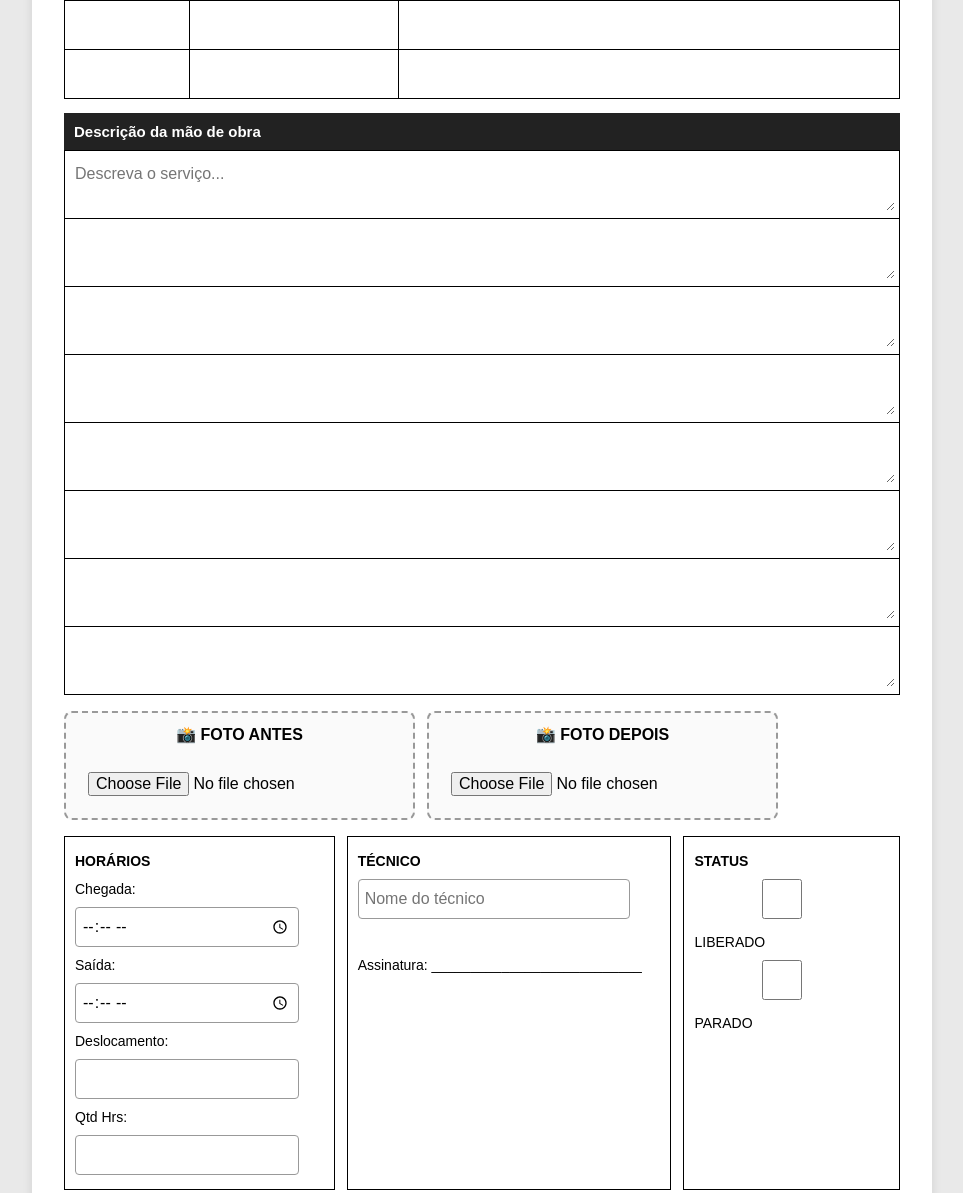
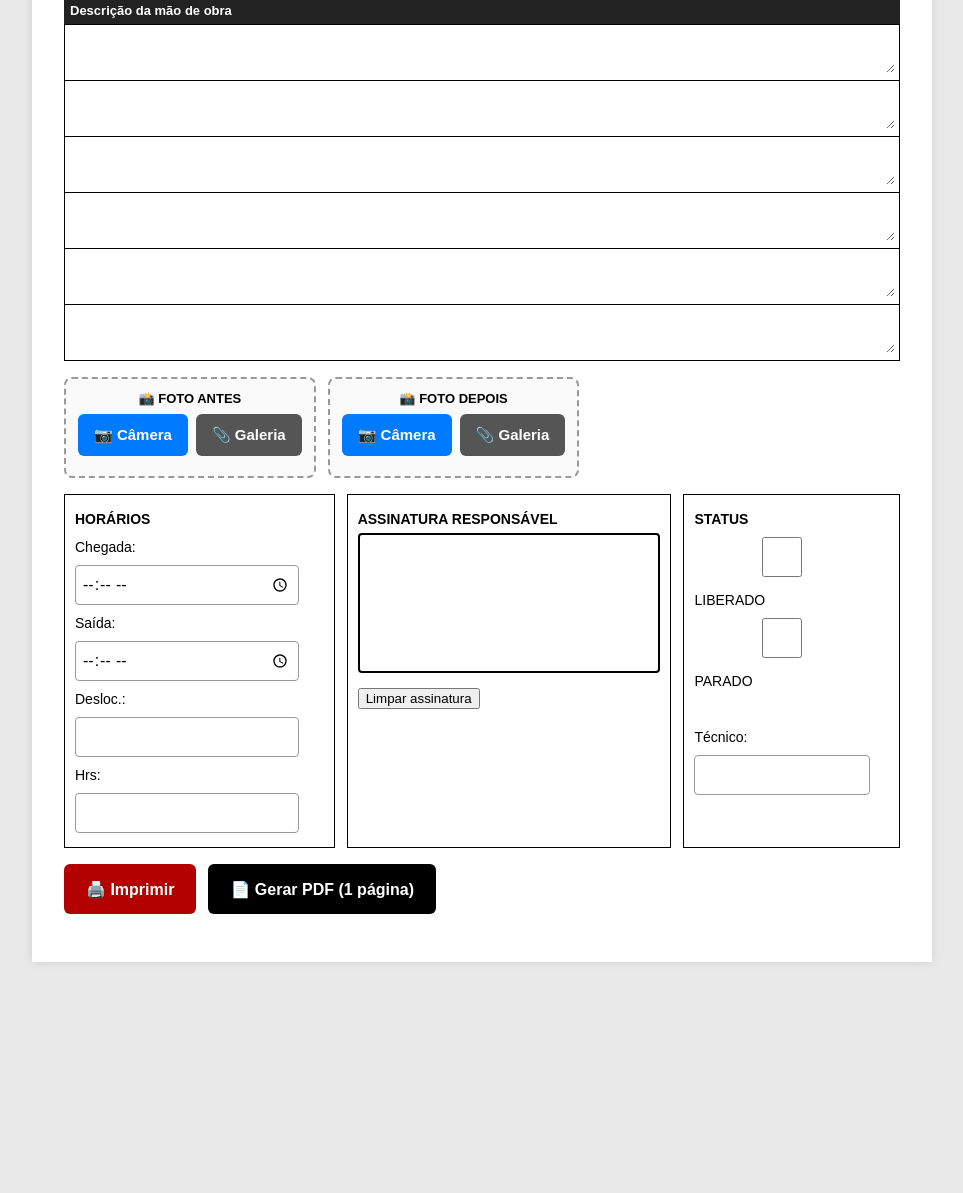
Before and after one commit to bruhghost-frontdesign/ordemdeservi-o, a plain HTML site: page betech.html in a window 1280 px wide. Shown: the part 998-2191 px from the top of the page, without its empty margins (158-1121 px from the left). After the commit the page ends 1972 px from the top, so only its background shows below. Drawn offline with Linux system fonts and the light colour scheme.

Commit message:
Refactor betech.html with new features and styles
Updated the HTML structure and added features for capturing photos and signatures.

```diff
--- a/betech.html
+++ b/betech.html
@@ -3,21 +3,27 @@
 <head>
 <meta charset="UTF-8">
 <meta name="viewport" content="width=device-width, initial-scale=1.0">
-<title>OS - BETHEC Empilhadeiras</title>
+<title>OS - BETHEC</title>
 <link rel="stylesheet" href="style.css">
 <script src="https://cdnjs.cloudflare.com/ajax/libs/html2pdf.js/0.10.1/html2pdf.bundle.min.js"></script>
+<style>
+.folha{font-size:13px}
+h3{padding:6px;font-size:13px}
+table{margin-bottom:8px}
+table input{padding:6px;min-height:32px;font-size:14px}
+.box{padding:8px;gap:8px}
+#sigCanvas{width:100%;height:140px;border:2px solid #000;background:#fff;touch-action:none;border-radius:4px}
+.foto-btns{display:flex;gap:8px;justify-content:center;margin:8px 0}
+.foto-btns label{background:#007bff;color:#fff;padding:12px 16px;border-radius:6px;cursor:pointer;font-size:15px;font-weight:bold}
+.foto-btns label.galeria{background:#555}
+.foto-btns input{display:none}
+</style>
 </head>
 <body>
 <div class="folha" id="folha">
-
 <div class="topo">
-<img src="logo.png" alt="BETHEC EMPILHADEIRAS">
-<div class="info">
-BETHEC Peças e assistência técnica para empilhadeiras<br>
-EMAIL: bethecemp@outlook.com<br>
-CNPJ: 65.940.241/0001-66<br>
-Telefone: 15 99129-6558 - Sorocaba/SP
-</div>
+<img src="logo.png" alt="BETHEC">
+<div class="info">BETHEC Peças e assistência técnica para empilhadeiras<br>EMAIL: bethecemp@outlook.com<br>CNPJ: 65.940.241/0001-66<br>Tel: 15 99129-6558 - Sorocaba/SP</div>
 </div>
 
 <div class="box">
@@ -31,12 +37,7 @@ Telefone: 15 99129-6558 - Sorocaba/SP
 <div>Chassis:<br><input type="text"></div>
 <div>Frota:<br><input type="text"></div>
 <div>Nº OS:<br><input type="text" id="numOS"></div>
-<div class="tipos">
-<strong>Tipo:</strong>
-<label><input type="radio" name="tipo"> Corretiva</label>
-<label><input type="radio" name="tipo"> Preventiva</label>
-<label><input type="checkbox"> Orçamento</label>
-</div>
+<div class="tipos"><strong>Tipo:</strong><label><input type="radio" name="tipo"> Corretiva</label><label><input type="radio" name="tipo"> Preventiva</label><label><input type="checkbox"> Orçamento</label></div>
 </div>
 
 <h3>Peças aplicadas</h3>
@@ -56,56 +57,92 @@ Telefone: 15 99129-6558 - Sorocaba/SP
 
 <h3>Descrição da mão de obra</h3>
 <table>
-<tr><td><textarea rows="2" placeholder="Descreva o serviço..."></textarea></td></tr>
-<tr><td><textarea rows="2"></textarea></td></tr>
-<tr><td><textarea rows="2"></textarea></td></tr>
-<tr><td><textarea rows="2"></textarea></td></tr>
-<tr><td><textarea rows="2"></textarea></td></tr>
-<tr><td><textarea rows="2"></textarea></td></tr>
-<tr><td><textarea rows="2"></textarea></td></tr>
-<tr><td><textarea rows="2"></textarea></td></tr>
+<tr><td><textarea rows="1"></textarea></td></tr>
+<tr><td><textarea rows="1"></textarea></td></tr>
+<tr><td><textarea rows="1"></textarea></td></tr>
+<tr><td><textarea rows="1"></textarea></td></tr>
+<tr><td><textarea rows="1"></textarea></td></tr>
+<tr><td><textarea rows="1"></textarea></td></tr>
 </table>
 
 <div class="no-print fotos">
-<div class="foto"><strong>📸 FOTO ANTES</strong><br><br><input type="file" id="fAntes" accept="image/*" capture="environment"><br><img id="pAntes"></div>
-<div class="foto"><strong>📸 FOTO DEPOIS</strong><br><br><input type="file" id="fDepois" accept="image/*" capture="environment"><br><img id="pDepois"></div>
+<div class="foto"><strong>📸 FOTO ANTES</strong>
+<div class="foto-btns">
+<label>📷 Câmera<input type="file" id="fAntesCam" accept="image/*" capture="environment"></label>
+<label class="galeria">📎 Galeria<input type="file" id="fAntesGal" accept="image/*"></label>
+</div><img id="pAntes"></div>
+<div class="foto"><strong>📸 FOTO DEPOIS</strong>
+<div class="foto-btns">
+<label>📷 Câmera<input type="file" id="fDepoisCam" accept="image/*" capture="environment"></label>
+<label class="galeria">📎 Galeria<input type="file" id="fDepoisGal" accept="image/*"></label>
+</div><img id="pDepois"></div>
 </div>
 
 <div class="rodape">
-<div class="q"><b>HORÁRIOS</b><br>Chegada: <input type="time"><br>Saída: <input type="time"><br>Deslocamento: <input type="text"><br>Qtd Hrs: <input type="number"></div>
-<div class="q"><b>TÉCNICO</b><br><input type="text" placeholder="Nome do técnico"><br><br>Assinatura: ___________________________</div>
-<div class="q"><b>STATUS</b><br><label><input type="checkbox"> LIBERADO</label><br><label><input type="checkbox"> PARADO</label></div>
+<div class="q"><b>HORÁRIOS</b><br>Chegada: <input type="time"><br>Saída: <input type="time"><br>Desloc.: <input type="text"><br>Hrs: <input type="number"></div>
+<div class="q"><b>ASSINATURA RESPONSÁVEL</b><br>
+<canvas id="sigCanvas"></canvas><br>
+<button type="button" class="no-print" onclick="limparAssinatura()" style="margin-top:6px">Limpar assinatura</button>
+</div>
+<div class="q"><b>STATUS</b><br><label><input type="checkbox"> LIBERADO</label><br><label><input type="checkbox"> PARADO</label><br><br>Técnico:<input type="text"></div>
 </div>
 
 <div class="no-print" id="botoes">
 <button class="btn" onclick="window.print()">🖨️ Imprimir</button>
-<button class="btn black" onclick="gerarPDF()">📄 Gerar PDF</button>
+<button class="btn black" onclick="gerarPDF()">📄 Gerar PDF (1 página)</button>
 </div>
-
 </div>
 
 <script>
-function bind(i,p){
-  document.getElementById(i).addEventListener('change',function(){
+// Fotos: câmera + galeria
+function bindFoto(inputId, imgId){
+  document.getElementById(inputId).addEventListener('change', function(){
     const f=this.files[0]; if(!f) return;
     const r=new FileReader();
-    r.onload=e=>{const im=document.getElementById(p); im.src=e.target.result; im.style.display='block';};
+    r.onload=e=>{const im=document.getElementById(imgId); im.src=e.target.result; im.style.display='block';};
     r.readAsDataURL(f);
   });
 }
-bind('fAntes','pAntes');
-bind('fDepois','pDepois');
+bindFoto('fAntesCam','pAntes'); bindFoto('fAntesGal','pAntes');
+bindFoto('fDepoisCam','pDepois'); bindFoto('fDepoisGal','pDepois');
 
+// Assinatura desenhável (mouse + touch)
+const canvas=document.getElementById('sigCanvas');
+const ctx=canvas.getContext('2d');
+function resizeCanvas(){
+  const rect=canvas.getBoundingClientRect();
+  canvas.width=rect.width; canvas.height=140;
+  ctx.lineWidth=2; ctx.lineCap='round'; ctx.strokeStyle='#000';
+}
+window.addEventListener('load', resizeCanvas);
+window.addEventListener('resize', resizeCanvas);
+let desenhando=false;
+function pos(e){
+  const r=canvas.getBoundingClientRect();
+  const t=e.touches?e.touches[0]:e;
+  return {x:t.clientX-r.left, y:t.clientY-r.top};
+}
+canvas.addEventListener('mousedown', e=>{desenhando=true; ctx.beginPath(); const p=pos(e); ctx.moveTo(p.x,p.y);});
+canvas.addEventListener('mousemove', e=>{if(!desenhando) return; const p=pos(e); ctx.lineTo(p.x,p.y); ctx.stroke();});
+canvas.addEventListener('mouseup', ()=>desenhando=false);
+canvas.addEventListener('touchstart', e=>{e.preventDefault(); desenhando=true; ctx.beginPath(); const p=pos(e); ctx.moveTo(p.x,p.y);},{passive:false});
+canvas.addEventListener('touchmove', e=>{e.preventDefault(); if(!desenhando) return; const p=pos(e); ctx.lineTo(p.x,p.y); ctx.stroke();},{passive:false});
+canvas.addEventListener('touchend', ()=>desenhando=false);
+function limparAssinatura(){ctx.clearRect(0,0,canvas.width,canvas.height);}
+
+// PDF em 1 página
 function gerarPDF(){
   const b=document.getElementById('botoes');
   b.style.display='none';
-  html2pdf().set({
-    margin:5,
+  const opt={
+    margin:[5,5,5,5],
     filename:'OS-BETHEC-'+(document.getElementById('numOS').value||Date.now())+'.pdf',
-    image:{type:'jpeg',quality:0.95},
-    html2canvas:{scale:2,useCORS:true},
-    jsPDF:{unit:'mm',format:'a4',orientation:'portrait'}
-  }).from(document.getElementById('folha')).save().then(()=>b.style.display='flex');
+    image:{type:'jpeg',quality:0.92},
+    html2canvas:{scale:1.5,useCORS:true},
+    jsPDF:{unit:'mm',format:'a4',orientation:'portrait'},
+    pagebreak:{mode:['avoid-all']}
+  };
+  html2pdf().set(opt).from(document.getElementById('folha')).save().then(()=>{b.style.display='flex';});
 }
 document.getElementById('numOS').value=Math.floor(Math.random()*9000+1000);
 </script>
```
